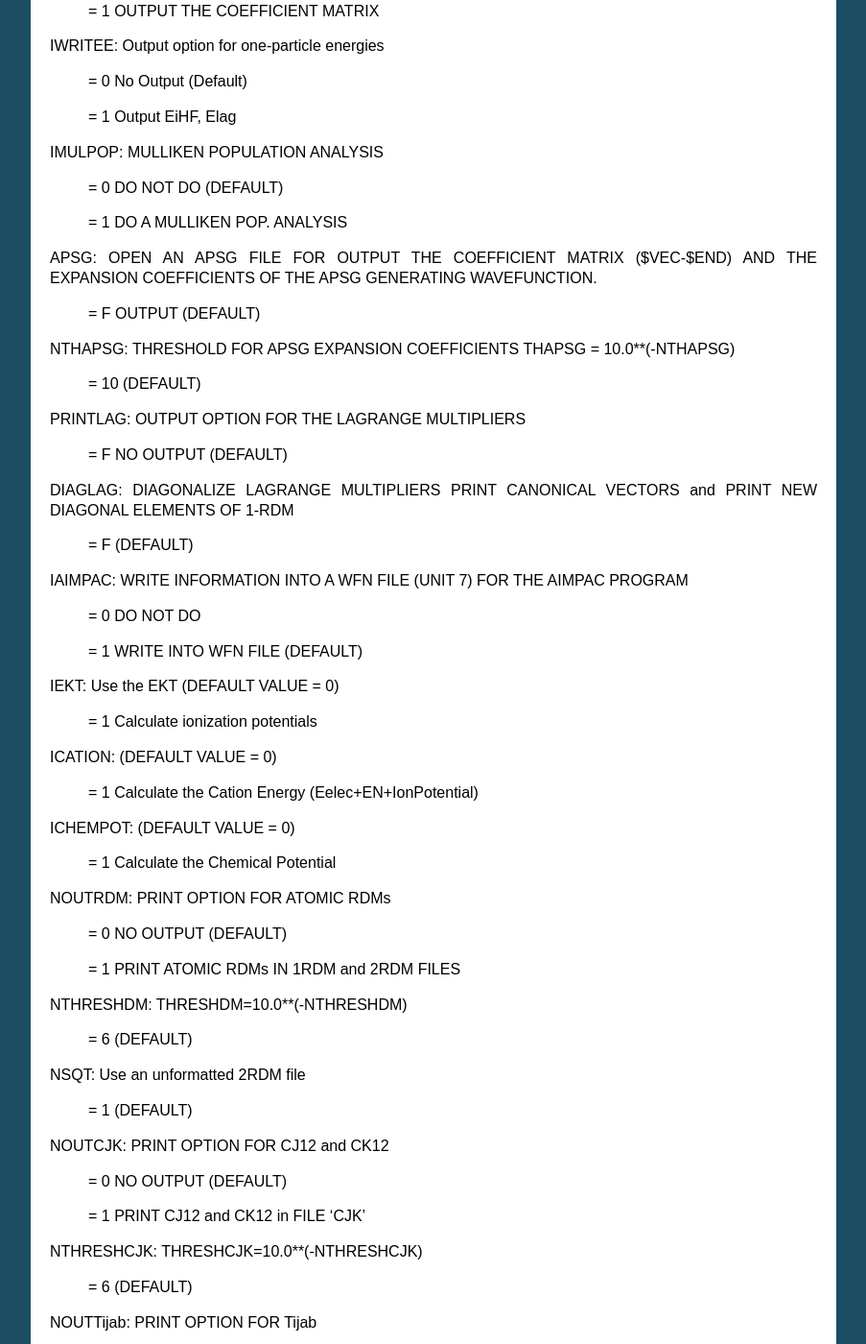
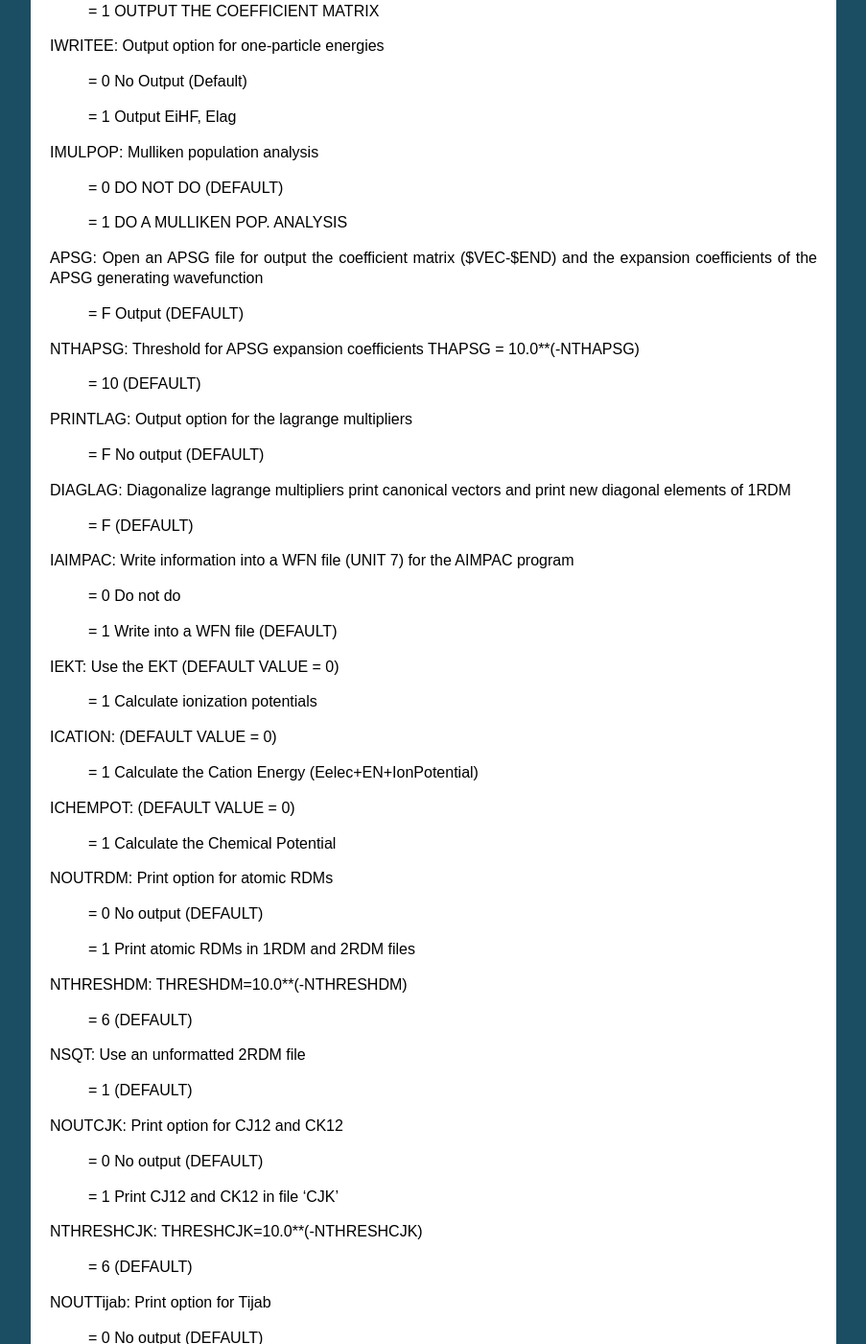
Before and after one commit to DoNOF/DoNOF-Documentation, a Sphinx documentation site: the page built from docs/input.rst, in a window 1280 px wide and 1400 px high, scrolled down 5855 px. Shown: the whole window at 96% size, without its empty margins (198-1101 px from the left). Built offline with Sphinx 7.4.7, drawn with Linux system fonts in a browser that asks for light colours; some of the changed text lies outside the part shown.

Commit message:
april-3-4

```diff
--- a/docs/input.rst
+++ b/docs/input.rst
@@ -16,19 +16,19 @@ Many examples are shown in the section "Examples".
 
 The &INPRUN namelist specifies the run type, the atomic basis, and similar fundamental job options. These options are controlled by the following keywords:
 
-RUNTYP:    specifies the run calculation
+RUNTYP:    Specifies the run calculation
 
-    = ENERGY  1) single-point energy calculation (Default)
+    = ENERGY   single-point energy calculation (Default)
 
-    = GRAD   2) energy + gradients with respect to nuclear coord.
+    = GRAD   energy + gradients with respect to nuclear coord.
 
-    = OPTGEO 3) optimize the molecular geometry
+    = OPTGEO  optimize the molecular geometry
 
 MULT:      Multiplicity of the electronic state
 
     = 1      singlet (Default)
 
-    = 2,3,...doublet, triplet, and so on
+    = 2,3,... doublet, triplet, and so on
 
 ICHARG:    Molecular charge
 
@@ -148,19 +148,19 @@ CONVERGENCE CRITERIA IN NOF CALCULATION
 
 Fore more info see section X in [CPC ...]
 
-NTHRESHL:            CONVERGENCE OF THE LAGRANGE MULTIPLIERS THRESHL=10.0**(-NTHRESHL)
+NTHRESHL:            Convergence of the lagrange multipliers THRESHL=10.0**(-NTHRESHL)
 
                       = 4      (DEFAULT)
 
-NTHRESHE:            CONVERGENCE OF THE TOTAL ENERGY THRESHE=10.0**(-NTHRESHE)
+NTHRESHE:            Convergence of the total energy THRESHE=10.0**(-NTHRESHE)
 
                       = 6      (DEFAULT)
 
-NTHRESHEC:           CONVERGENCE OF THE TOTAL ENERGY (ORBOPT) THRESHEC=10.0**(-NTHRESHEC)
+NTHRESHEC:           Convergence of the total energy (ORBOPT) THRESHEC=10.0**(-NTHRESHEC)
 
                       = 12     (DEFAULT)
 
-NTHRESHEN:           CONVERGENCE OF THE TOTAL ENERGY (OCCOPT) THRESHEN=10.0**(-NTHRESHEN)
+NTHRESHEN:           Convergence of the total energy (OCCOPT) THRESHEN=10.0**(-NTHRESHEN)
 
                       = 16     (DEFAULT)
 
@@ -268,41 +268,41 @@ NEX:                 Number of excluded coupled orbitals in the PNOF5-PT2 calcul
 RESTART OPTIONS FOR GAMMA, C, Diagonal F, and NUCLEAR COORDINATES
 ^^^^^^^^^^^^^^^^^^^^^^^^^^^^^^^^^^^^^^^^^^^^^^^^^^^^^^^^^^^^^^^^^
 
-RESTART:             RESTART FROM GCF FILE (DEFAULT=F)
+RESTART:             Restart from GCF file (DEFAULT=F)
 
                       = F      INPUTGAMMA=0,INPUTC=0,INPUTFMIUG=0
 
                       = T      INPUTGAMMA=1,INPUTC=1,INPUTFMIUG=1
 
-INPUTGAMMA:          GUESS FOR GAMMA MATRIX IN NOF
+INPUTGAMMA:          Guess for gamma matrix in NOF
 
-                      = 0      NO INPUT (DEFAULT)
+                      = 0      No input (DEFAULT)
 
-                      = 1      INPUT FROM FILE GCF
+                      = 1      Input from GCF file
 
-INPUTC:              GUESS FOR COEFFICIENT MATRIX IN NOF
+INPUTC:              Guess for coefficient matrix in NOF
 
-                      = 0      NO INPUT, USE HF (DEFAULT)
+                      = 0      No input, use HF (DEFAULT)
 
-                      = 1      INPUT FROM FILE GCF
+                      = 1      Input from GCF file
 
-INPUTFMIUG:          GUESS FOR DIAGONAL ELEMENTS (FMIUG0)
+INPUTFMIUG:          Guess for diagonal elements (FMIUG0)
 
-                      = 0      NO INPUT (DEFAULT)
+                      = 0      No input (DEFAULT)
 
-                      = 1      INPUT FROM FILE GCF
+                      = 1      Input from GCF file
 
-INPUTCXYZ:           READ NUCLEAR COORDINATES (Cxyz)
+INPUTCXYZ:           Read nuclear coordinates (Cxyz)
 
-                      = 0      FROM FILE INP
+                      = 0      From file INP
 
-                      = 1      FROM FILE GCF
+                      = 1      From file GCF
 
 
 OUTPUT OPTIONS
 ^^^^^^^^^^^^^^
 
-NPRINT:              OUTPUT OPTION (DEFAULT VALUE: 0)
+NPRINT:              Output option (DEFAULT VALUE: 0)
 
                       = 0      Short Printing
 
@@ -310,7 +310,7 @@ NPRINT:              OUTPUT OPTION (DEFAULT VALUE: 0)
 
                       = 2      Output at each iteration
 
-IWRITEC:             OUTPUT OPTION FOR THE COEFFICIENT MATRIX
+IWRITEC:             Output option for the coefficient matrix
 
                       = 0      NO OUTPUT (DEFAULT)
 
@@ -322,34 +322,34 @@ IWRITEE:             Output option for one-particle energies
 
                       = 1      Output EiHF, Elag
 
-IMULPOP:             MULLIKEN POPULATION ANALYSIS
+IMULPOP:             Mulliken population analysis
 
                       = 0      DO NOT DO (DEFAULT)
 
                       = 1      DO A MULLIKEN POP. ANALYSIS
 
-APSG:                OPEN AN APSG FILE FOR OUTPUT THE COEFFICIENT MATRIX ($VEC-$END) AND THE EXPANSION COEFFICIENTS OF THE APSG GENERATING WAVEFUNCTION.
+APSG:                Open an APSG file for output the coefficient matrix ($VEC-$END) and the expansion coefficients of the APSG generating wavefunction
 
 
-                      = F      OUTPUT (DEFAULT)
+                      = F      Output (DEFAULT)
 
-NTHAPSG:             THRESHOLD FOR APSG EXPANSION COEFFICIENTS THAPSG = 10.0**(-NTHAPSG)
+NTHAPSG:             Threshold for APSG expansion coefficients THAPSG = 10.0**(-NTHAPSG)
 
                       = 10     (DEFAULT)
 
-PRINTLAG:            OUTPUT OPTION FOR THE LAGRANGE MULTIPLIERS
+PRINTLAG:            Output option for the lagrange multipliers
 
-                      = F      NO OUTPUT (DEFAULT)
+                      = F      No output (DEFAULT)
 
-DIAGLAG:             DIAGONALIZE LAGRANGE MULTIPLIERS PRINT CANONICAL VECTORS and PRINT NEW DIAGONAL ELEMENTS OF 1-RDM
+DIAGLAG:             Diagonalize lagrange multipliers print canonical vectors and print new diagonal elements of 1RDM
 
                       = F      (DEFAULT)
 
-IAIMPAC:             WRITE INFORMATION INTO A WFN FILE (UNIT 7) FOR THE AIMPAC PROGRAM
+IAIMPAC:             Write information into a WFN file  (UNIT 7) for the AIMPAC program
 
-                      = 0      DO NOT DO
+                      = 0      Do not do
 
-                      = 1      WRITE INTO WFN FILE (DEFAULT)
+                      = 1      Write into a WFN file (DEFAULT)
 
 IEKT:                Use the EKT (DEFAULT VALUE = 0)
 
@@ -363,11 +363,11 @@ ICHEMPOT:            (DEFAULT VALUE = 0)
 
                       = 1      Calculate the Chemical Potential
 
-NOUTRDM:             PRINT OPTION FOR ATOMIC RDMs
+NOUTRDM:             Print option for atomic RDMs
 
-                      = 0      NO OUTPUT (DEFAULT)
+                      = 0      No output (DEFAULT)
 
-                      = 1      PRINT ATOMIC RDMs IN 1RDM and 2RDM FILES
+                      = 1      Print atomic RDMs in 1RDM and 2RDM files
 
 NTHRESHDM:           THRESHDM=10.0**(-NTHRESHDM)
 
@@ -377,21 +377,21 @@ NSQT:                Use an unformatted 2RDM file
 
                       = 1      (DEFAULT)
 
-NOUTCJK:             PRINT OPTION FOR CJ12 and CK12
+NOUTCJK:             Print option for CJ12 and CK12
 
-                      = 0      NO OUTPUT (DEFAULT)
+                      = 0      No output (DEFAULT)
 
-                      = 1      PRINT CJ12 and CK12 in FILE 'CJK'
+                      = 1      Print CJ12 and CK12 in file 'CJK'
 
 NTHRESHCJK:          THRESHCJK=10.0**(-NTHRESHCJK)
 
                       = 6      (DEFAULT)
 
-NOUTTijab:           PRINT OPTION FOR Tijab
+NOUTTijab:           Print option for Tijab
 
-                      = 0      NO OUTPUT (DEFAULT)
+                      = 0      No output (DEFAULT)
 
-                      = 1      PRINT Tijab in FILE 'Tijab'
+                      = 1      Print Tijab in file 'Tijab'
 
 NTHRESHTijab:        THRESHTijab=10.0**(-NTHRESHTijab)
 
@@ -411,7 +411,7 @@ ORTHO:               Orthogonalize the initial orbitals
 
                       = T      Yes (DEFAULT)
 
-CHKORTHO:            CHECK THE ORTHONORMALITY OF THE MOs
+CHKORTHO:            Check the orthonormality of the MOs
 
                       = F      No (DEFAULT)
 
```
